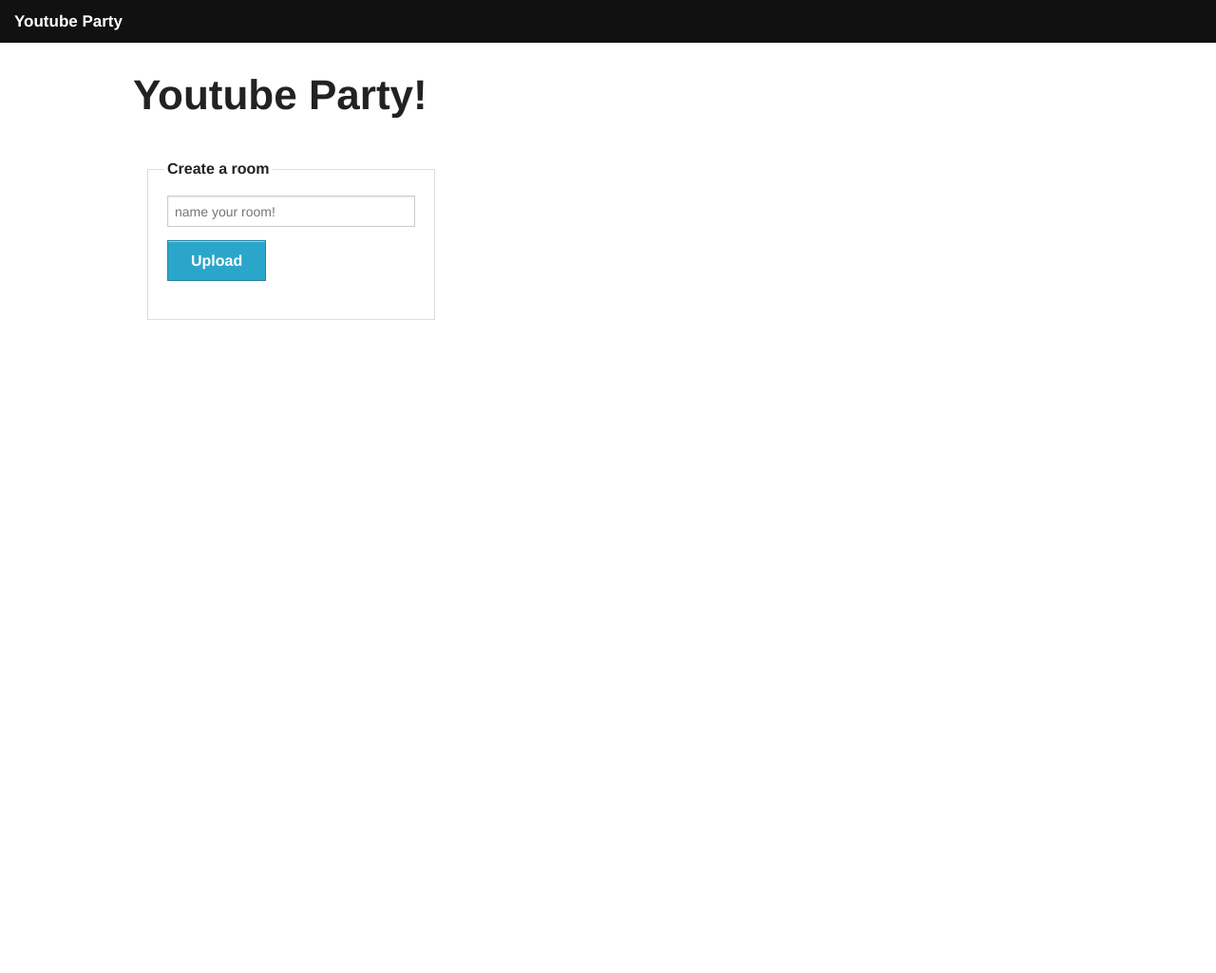
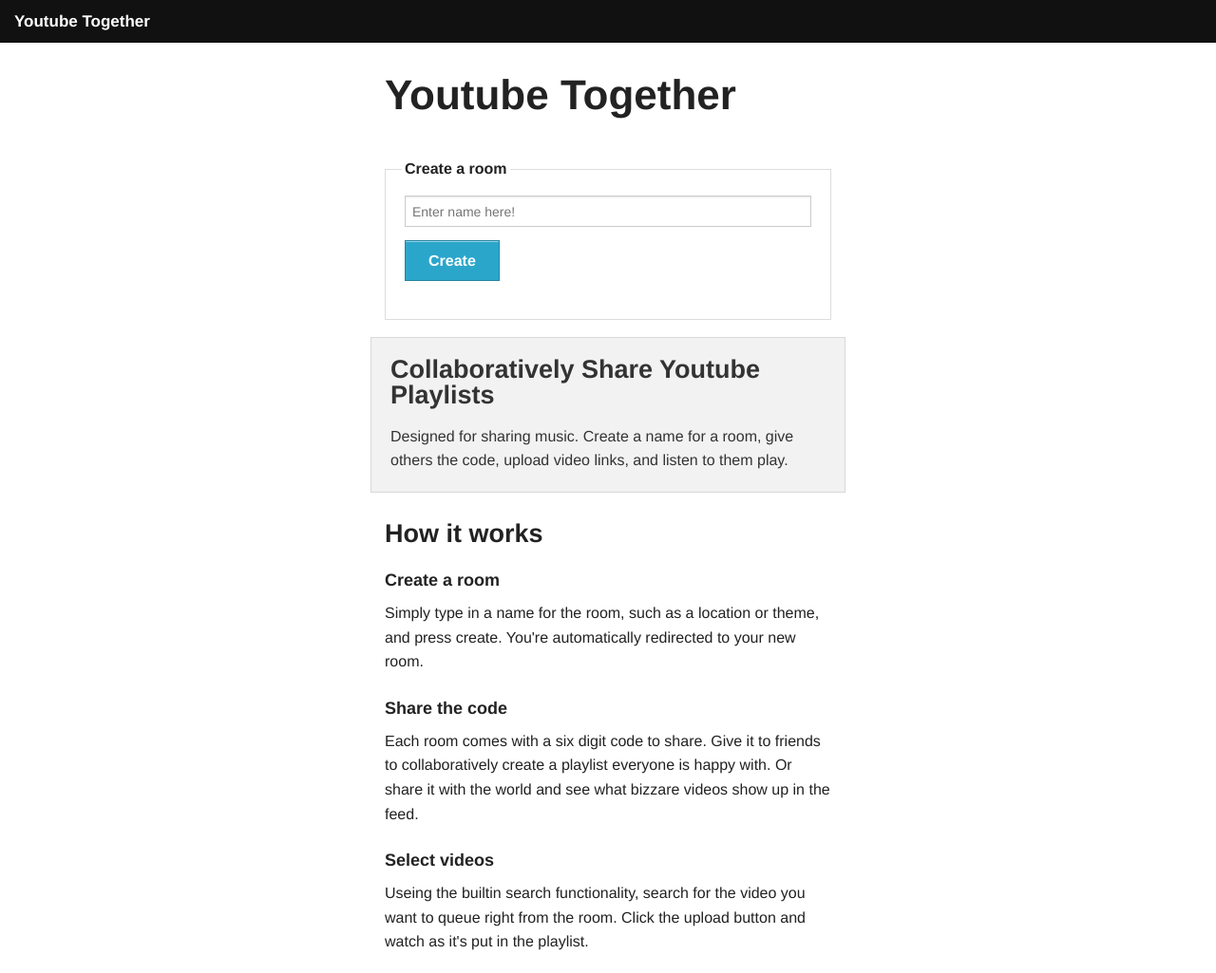
Before and after one commit to jackschultz/youtubeparty, a Flask app: page / in a window 1280 px wide. Shown: the whole page at 95% size. Before the commit the page ends 337 px from the top, so only its background shows below. Run offline with Flask 2, Linux system fonts and the light colour scheme; some libraries are stand-ins or nearby versions.

Commit message:
some layout and requirements

```diff
--- a/youtubeparty/templates/index.html
+++ b/youtubeparty/templates/index.html
@@ -2,27 +2,76 @@
 
 {% block content %}
 
+
 <div class="row">
-  <h1>Youtube Party!</h1>
+  <div class="small-6 large-centered columns">
+  <h1>Youtube Together</h1>
+  </div>
 </div>
 
 <div class="row">
-  <div class="large-4 columns">
+  <div class="small-6 large-centered columns">
     <form method="post">
       <fieldset>
         <legend>Create a room</legend>
         <div class="row">
           <div class="large-12 columns">
-            <input type="text" name="room-name" placeholder="name your room!">
+            <input type="text" name="room-name" placeholder="Enter name here!">
           </div>
         </div>
         <div class="row">
           <div class="large-12 columns">
-            <button type="submit">Upload</button>
+            <button type="submit">Create</button>
           </div>
         </div>
       </fieldset>
     </form>
+  </div>
+</div>
+
+<div class="row">
+  <div class="panel small-6 large-centered columns">
+  <h3>Collaboratively Share Youtube Playlists</h3>
+  <p>
+  Designed for sharing music. Create a name for a room, give others the code, upload video links, and listen to them play.
+  </p>
+  </div>
+</div>
+
+
+<div class="row">
+  <div class="small-6 large-centered columns">
+  <h3>How it works</h3>
+  </div>
+</div>
+
+
+<div class="row">
+  <div class="small-6 large-centered columns">
+  <h5>Create a room</h5>
+  <p>
+  Simply type in a name for the room, such as a location or theme, and press create. You're automatically redirected to your new room.
+  </p>
+  </div>
+</div>
+
+
+<div class="row">
+  <div class="small-6 large-centered columns">
+  <h5>Share the code</h5>
+  <p>
+  Each room comes with a six digit code to share. Give it to friends to collaboratively create a playlist everyone is happy with. Or share it with the world and see what bizzare videos show up in the feed.
+  </p>
+  </div>
+</div>
+
+
+<div class="row">
+  <div class="small-6 large-centered columns">
+  <h5>Select videos</h5>
+  <p>
+  Useing the builtin search functionality, search for the video you want to queue right from the room. Click the upload button and watch as it's put in the playlist.
+  </p>
   </div>
 </div>
 
--- a/youtubeparty/templates/layout.html
+++ b/youtubeparty/templates/layout.html
@@ -16,10 +16,8 @@
      <nav class="top-bar hide-for-small">
       <ul class="title-area">
         <li class="name">
-          <h1><a href="/">Youtube Party</a></h1>
+          <h1><a href="/">Youtube Together</a></h1>
         </li>
-        <!-- Remove the class "menu-icon" to get rid of menu icon. Take out "Menu" to just have icon alone -->
-        <li class="toggle-topbar menu-icon"><a href="#"><span>Menu</span></a></li>
       </ul>
 
       {#
--- a/youtubeparty/templates/room.html
+++ b/youtubeparty/templates/room.html
@@ -34,10 +34,10 @@
       </div>
     </div>
 
-    <div class="large-1 columns">
+    <div class="large-3 columns">
     </div>
 
-    <div class="large-6 columns">
+    <div class="large-4 columns">
       <div class="row">
         <div id="yt-player">
         </div>
```
Also changed, not shown: requirements.txt (added, +14 -0 lines).
